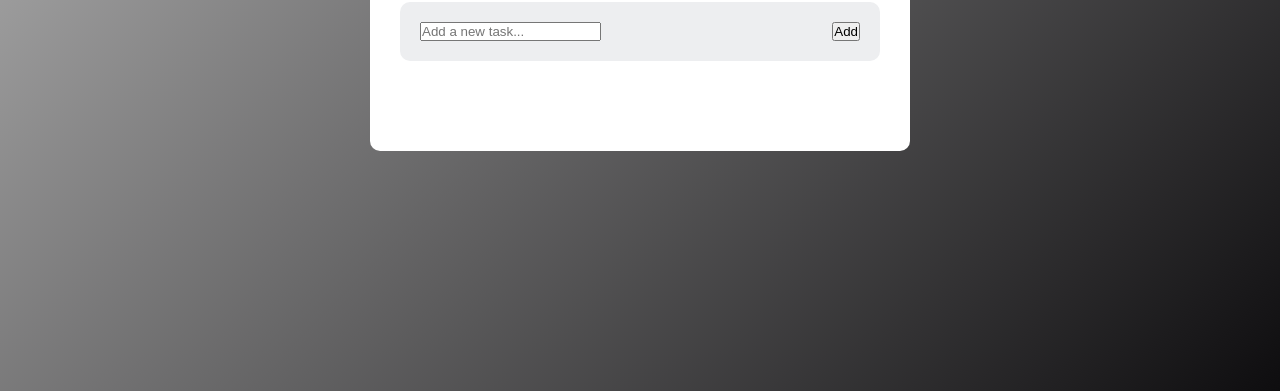
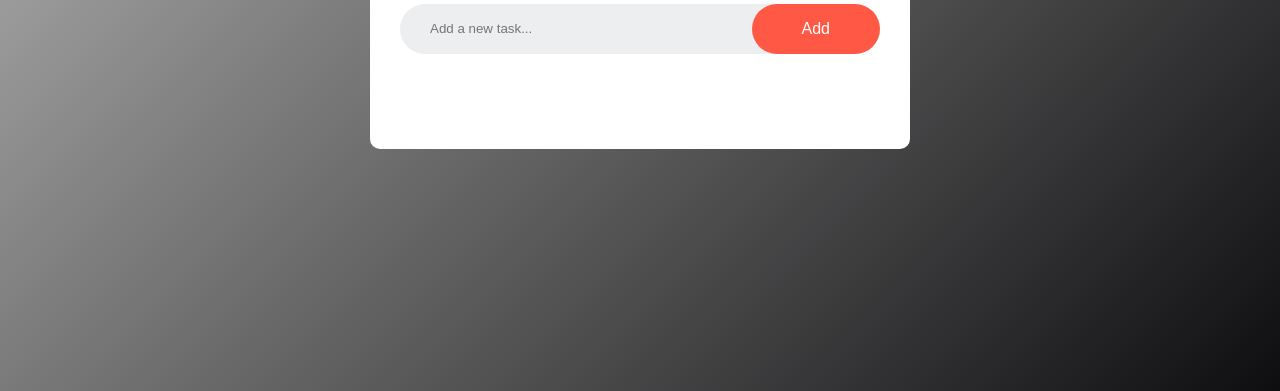
Before and after one commit to buildinrythm/To-do-list, a plain HTML site: page index.html in a window 1280 px wide. Shown: the part 409-800 px from the top of the page. Drawn offline with Linux system fonts and the light colour scheme.

Commit message:
styled the input section and butto

```diff
--- a/style.css
+++ b/style.css
@@ -42,6 +42,27 @@
     justify-content: space-between;
     margin-bottom: 20px;
     background: #edeef0;
-    border-radius: 10px;
-    padding: 20px
+    border-radius: 30px;
+    padding-left: 20px;
+    margin-bottom: 25px;
 }
+
+input{
+    flex: 1;
+    border: none;
+    outline: none;
+    background: transparent;
+    padding: 10px;
+    font-weight: 25px;
+}
+
+button{
+    border: none;
+    overflow: none;
+    padding: 16px 50px;
+    background: #ff5945;
+    color: #fff;
+    font-size: 16px;
+    cursor: pointer;
+    border-radius: 40px;
+}
```
